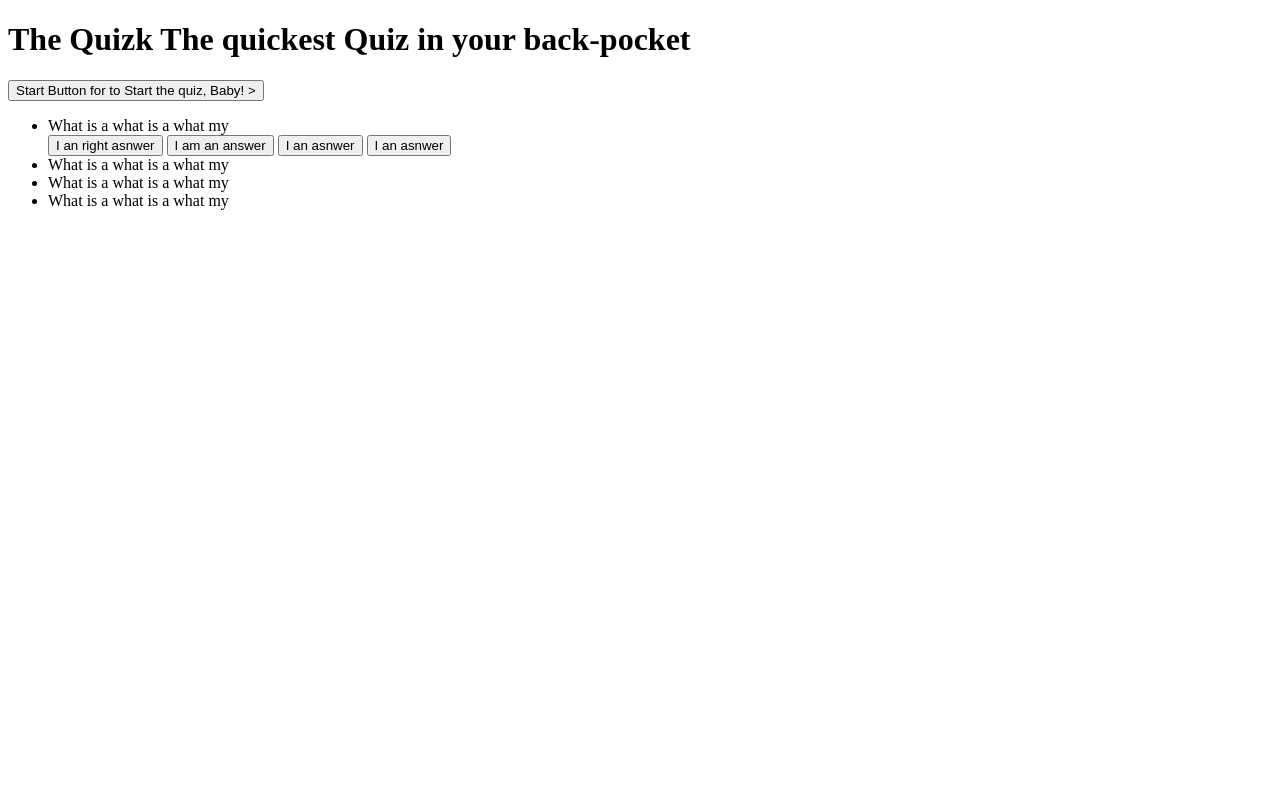
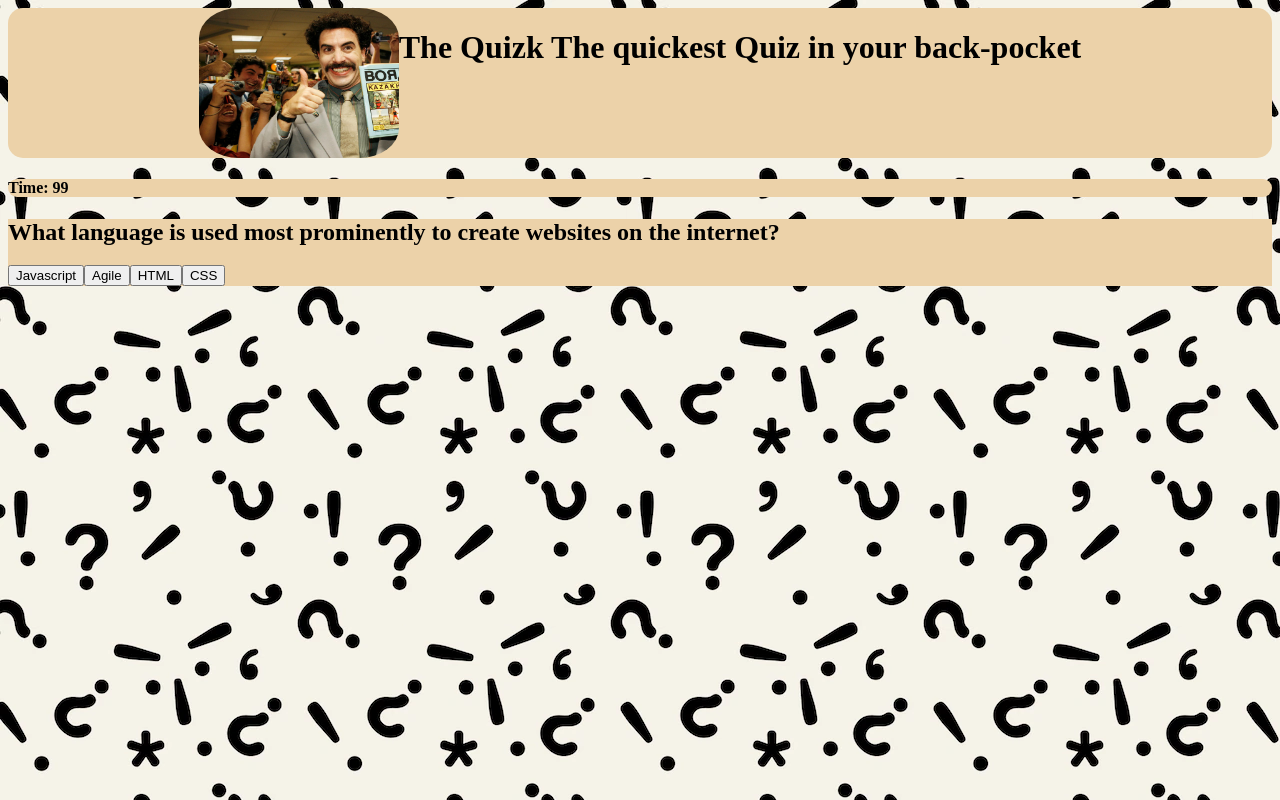
Before and after one commit to bravenbright/theQuickQuizzer, a plain HTML site: page index.html in a window 1280 px wide. Both pictures are taken after a click on the button "Start Button for to Start the quiz, Baby! >". Drawn offline with Linux system fonts and the light colour scheme.

Commit message:
added show and hide function to question and introductory section

```diff
--- /dev/null
+++ b/assets/js/main.js
@@ -0,0 +1,132 @@
+
+const time = document.getElementById('time');
+let scores = document.getElementById('scores');
+// let currentTime = document.getElementById('')
+let quizContent = document.getElementById('main')
+const firstPage = document.getElementById('first-page')
+let message =
+    'You cannot have those';
+let words = message.split('');
+// this variable will populate the questions in the document
+let introduction = document.getElementById('questions')
+let startBtn = document.getElementById('startBtn')
+const questionSection = document.getElementById('question-section')
+const question = document.getElementById('question')
+const choices = document.getElementById('choices')
+let quizIndex = 0;
+
+
+// when the timer is clicked it calls the timer to begin
+startBtn.addEventListener('click', startQuiz)
+function startQuiz() {
+  scoreTimer()
+    firstPage.style.display = 'none'
+
+    questionSection.style.display = 'block'
+    renderQuiz()
+
+};
+
+// this sets the timer for the quiz to start
+function scoreTimer() {
+    let currentTime = 100;
+    let timeInterval = setInterval(function() {
+        if (currentTime > 0){
+            time.textContent = currentTime;
+            currentTime--;
+        } else{
+            time.textContent = '';
+        }
+    },1000);
+    return currentTime
+}
+// console.log(scoreTimer());
+// This section will populate the questions and randomize the display
+
+    const statementOne = {
+        statementQuest: 'What language is used most prominently to create websites on the internet?',
+
+        choices: ['Javascript', 'Agile', 'HTML', 'CSS']
+    };
+    const statementTwo = {
+        statementQuest: 'Which is the correct way to display a message to the console?',
+        choiceOne: 'console.log(desired message);',
+        choiceTwo: 'function display(desired message);',
+        choiceThree: 'display.window(desired message);',
+        choiceFour: '<log>desired message</log>;'
+    };
+    const statementThree = {
+        statementQuest: 'What does OOP stand for?',
+        choiceOne: 'Object Oriented Programming',
+        choiceTwo: 'Orienting Objective Potential',
+        choiceThree: 'Orderly Object Programming',
+        choiceFour: 'Object Orientation Persists'
+    };
+    const statementFour = {
+        statementQuest: 'What is DRY programming',
+        choiceOne: 'A principal for clean coding',
+        choiceTwo: 'A Language',
+        choiceThree: 'A euphemism',
+        choiceFour: 'A way to call a variable'
+    };
+    const statementFive = {
+        statementQuest: 'You have been trying to fix the same bug for 5 hours what do you do?',
+        choiceOne: 'Drink more coffee, try not to cry, and take a 30 min break',
+        choiceTwo: 'Smash your keyboard',
+        choiceThree: 'Give up coding forever',
+        choiceFour: 'Write a heated yelp review for a restaurant you have never been to, alleviating your frustation temporarily'
+    };
+    let qList = [ statementOne, statementTwo, statementThree, statementFour, statementFive ];
+
+
+   function renderQuiz() {
+    //    displays choice
+        question.textContent =  qList[quizIndex].statementQuest
+        for (let i = 0 ; i < qList[quizIndex].choices.length; i++) {
+            let choiceButtons = document.createElement('button')
+            choiceButtons.textContent = qList[quizIndex].choices[i]
+            // Add addeventListener to choiceButtons with eventFunc.
+            choices.appendChild(choiceButtons)
+// each choice button should have an addevent listener
+// when button is clicked get used answer compare to compare answer then call renderQuiz event
+// if render global quiz index is zero you can display first quiz
+        }
+
+   }
+
+// inside eventFunc
+// comparing user'answer and correct anw.
+// increasing quizIndex variable 0 => 1.
+// call renderQuiz func to display a question.
+
+
+
+
+function questionClick(event) {
+    var answerChoice = event.target;
+
+
+
+    if (answerChoice.value === questions[0].answer) {
+        // penalizes a wrong answer
+        time.textContent -= 10;
+    }
+    time.textContent = timeInterval;
+};
+
+
+
+
+
+
+
+// function displayloser() {
+//     var wordCount = 0;
+//     var msgInterval =setInterval( function() {
+//         if(words [wordCount] === undefined) {
+//             clearInterval(msgInterval);
+//         }else  {
+//             main.element.textContent = words[wordcount];
+//             wordCount++;
+//         }
+//     })};
--- a/assets/style.css
+++ b/assets/style.css
@@ -0,0 +1,47 @@
+
+#acontainer {
+    display: flex;
+    border: 1%;
+
+}
+
+header {
+    background-color: #ecd2a9 ;
+    justify-content: center;
+    border-radius: 15px;
+}
+
+#justDoIt {
+    background-image: url(./images/boratGreatSess.jpg) ;
+    width: 200px;
+    height: 150px;
+    background-size: 300px 150px;
+    border-radius: 20%;
+}
+
+#justDoIt:hover {
+    background-image: url(./images/justdoitshia.jpg);
+   border-radius: 20%;
+}
+
+h4 {
+    justify-content: center;
+    border-radius: 15px;
+    background-color:  #ecd2a9 ;
+
+}
+span {
+    background-color: #ecd2a9 ;
+}
+
+body {
+    background-image: url("./images/question-mark-pattern.webp");
+}
+
+div {
+    background-color: #ecd2a9;
+}
+
+#question-section {
+    display: none;
+}
--- a/index.html
+++ b/index.html
@@ -4,36 +4,40 @@
     <meta charset="UTF-8">
     <meta http-equiv="X-UA-Compatible" content="IE=edge">
     <meta name="viewport" content="width=device-width, initial-scale=1.0">
-    <script src="./assets/js.script"></script>
+    <script defer src="./assets/js/main.js"></script>
+    <link rel="stylesheet" href="./assets/style.css">
     <title>Quiz App</title>
 </head>
-<header>
+<header id="acontainer">
+    <a id='justDoIt' href="https://www.youtube.com/watch?v=ZXsQAXx_ao0">
+
+    </a>
     <h1>The Quizk The quickest Quiz in your back-pocket</h1>
+
 </header>
 
 <body>
-    <div id="bContainer">
 
-    <button id="startBtn">Start Button for to Start the quiz, Baby! ></button>
-
-
-
-    </div>
-    <div id="questionSection" class="form">
-        <ul>
-            <li>What is a what is a what my </li>
-                <button> I an  right asnwer</button>
-                <button> I am an answer</button>
-                <button>I an asnwer</button>
-                <button>I an asnwer</button>
-            <li>What is a what is a what my </li>
-            <li>What is a what is a what my </li>
-            <li>What is a what is a what my </li>
-        </ul>
+    <h4>Time: <span id="time"></span></h4>
+    <div id="scores"></div>
+    <div id="main">
+    <section id="first-page">
+        <button id="startBtn">Start Button for to Start the quiz, Baby! ></button>
+        <h2 id="introdouction">You cannot start this! This is the quiz of coding, for your studying of the computer coding.
+            first you press the start button. Then answer the question by selecting new button, each wrong answer take away 10 seconds,
+            if it reaches the zero you lose because you cannot have this!</h2>
+    </section>
+    <section id="question-section">
+        <h1 id="question"></h1>
+        <div id="choices"></div>
+    </section>
 
     </div>
 
 
 
+
+
+
 </body>
 </html>
```
Also changed, not shown: assets/images/boratDonkeys.jfif (added), assets/images/boratGreatSess.jpg (added), assets/images/justdoitshia.jpg (added), assets/js/highscores.js (added).
